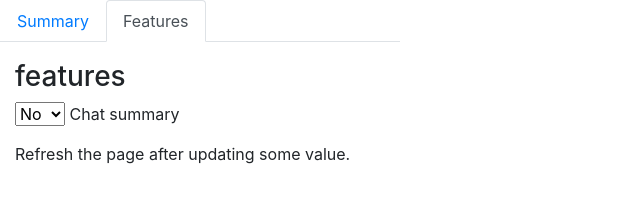
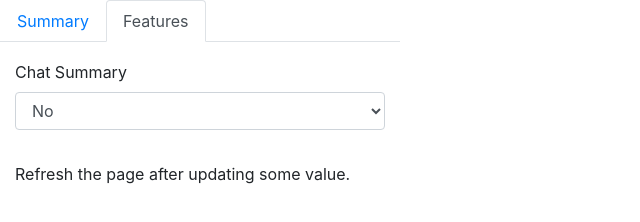
Before and after one commit to lukascivil/basecamp-essentials, a website built with webpack: page src/popup.html in a window 1280 px wide. Both pictures are taken after a click on the link "Features". Shown: the whole page, without its empty margins (0-640 px from the left). Built offline with nearby package versions, Linux system fonts and the light colour scheme; some packages are replaced by stand-ins of ours.

Commit message:
feat: improve config form layout

```diff
--- a/src/popup.html
+++ b/src/popup.html
@@ -30,16 +30,13 @@
       </div>
       <div id="features" class="tab-pane fade">
         <div class="container" style="margin-top: 18px; margin-bottom: 18px">
-          <h3>features</h3>
           <form>
-            <div class="form-features">
-              <select id="chatSummary" name="chatSummary">
+            <div class="form-group">
+              <label for="chatSummary">Chat Summary</label>
+              <select class="form-control" id="chatSummary" name="chatSummary">
                 <option value="false" selected>No</option>
                 <option value="true">Yes</option>
               </select>
-              <label class="form-check-label" for="defaultCheck1">
-                Chat summary
-              </label>
             </div>
           </form>
           <p class="font-weight-normal" style="padding-top: 16px">
```
